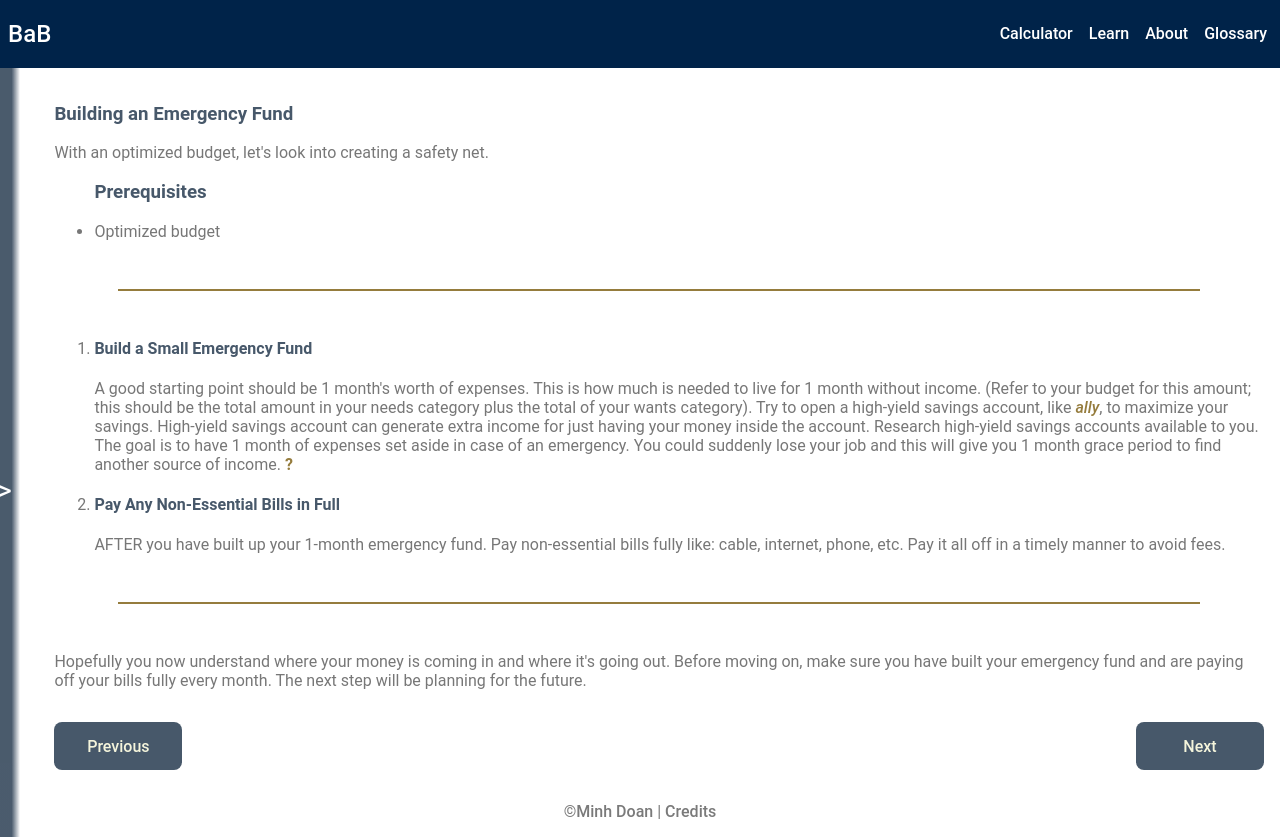
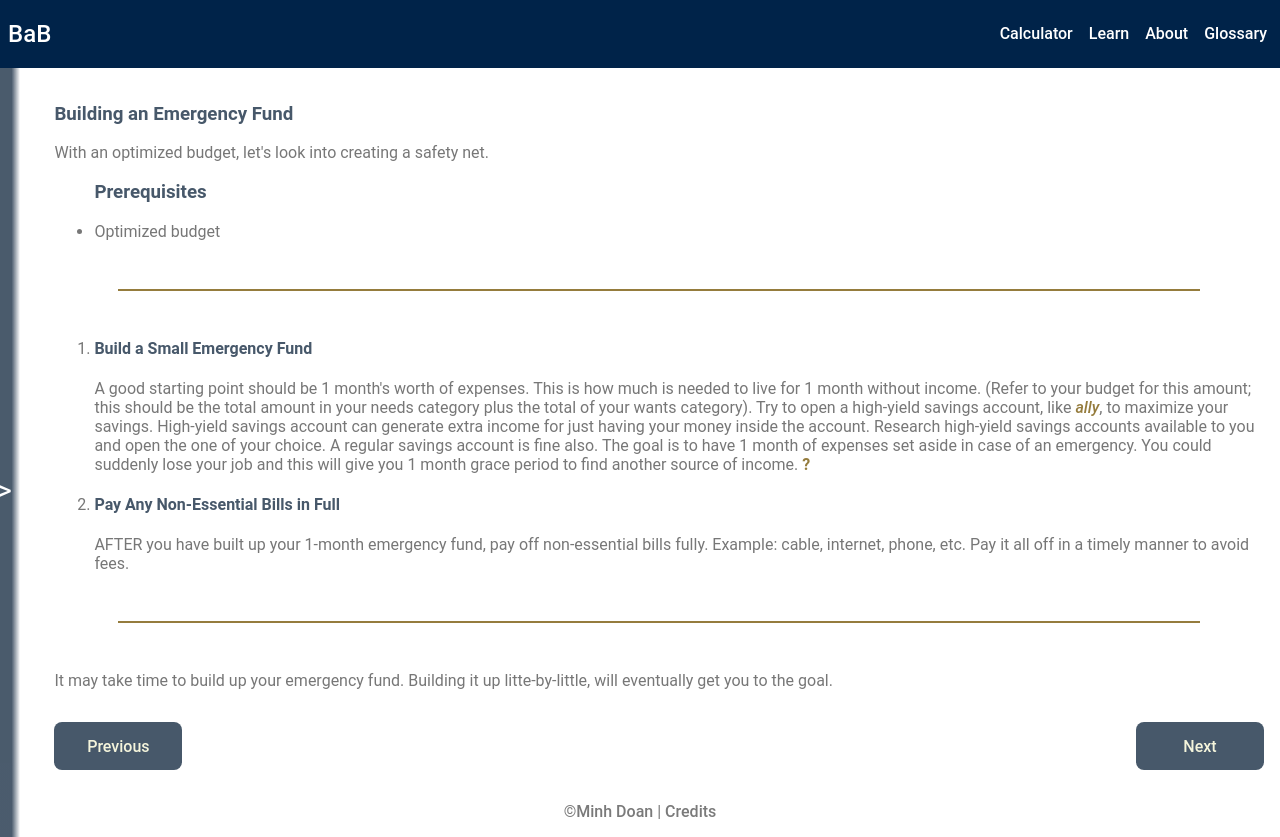
Before and after one commit to doanaminh/build-a-budget, a React (Vite) app in the folder client/: page /learn-savings-ef in a window 1280 px wide. Built offline with nearby package versions, Linux system fonts and the light colour scheme; a web font is replaced by a local one.

Commit message:
proofreading learn pages continued

```diff
--- a/client/src/pages/learn/Learn-Savings-EF.tsx
+++ b/client/src/pages/learn/Learn-Savings-EF.tsx
@@ -48,10 +48,11 @@ export default function () {
                     , to maximize your savings. High-yield savings account can
                     generate extra income for just having your money inside the
                     account. Research high-yield savings accounts available to
-                    you. The goal is to have 1 month of expenses set aside in
-                    case of an emergency. You could suddenly lose your job and
-                    this will give you 1 month grace period to find another
-                    source of income.{" "}
+                    you and open the one of your choice. A regular savings
+                    account is fine also. The goal is to have 1 month of
+                    expenses set aside in case of an emergency. You could
+                    suddenly lose your job and this will give you 1 month grace
+                    period to find another source of income.{" "}
                     <Term
                       term="?"
                       definition="It's important to note that this is money that shouldn't be touched and is exclusively for emergencies like: being laid off or car issues. This account should be used to allow you to continue making money and should be replenished when spent."
@@ -61,9 +62,9 @@ export default function () {
                 <li>
                   <h4>Pay Any Non-Essential Bills in Full</h4>
                   <p>
-                    AFTER you have built up your 1-month emergency fund. Pay
-                    non-essential bills fully like: cable, internet, phone, etc.
-                    Pay it all off in a timely manner to avoid fees.
+                    AFTER you have built up your 1-month emergency fund, pay off
+                    non-essential bills fully. Example: cable, internet, phone,
+                    etc. Pay it all off in a timely manner to avoid fees.
                   </p>
                 </li>
               </ol>
@@ -72,10 +73,8 @@ export default function () {
             <Break />
 
             <p>
-              Hopefully you now understand where your money is coming in and
-              where it's going out. Before moving on, make sure you have built
-              your emergency fund and are paying off your bills fully every
-              month. The next step will be planning for the future.
+              It may take time to build up your emergency fund. Building it up
+              litte-by-little, will eventually get you to the goal.
             </p>
           </article>
           <article className="buttons">
```
